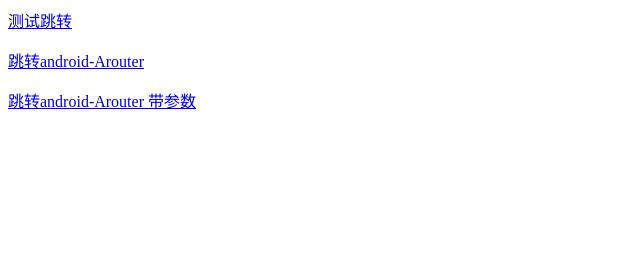
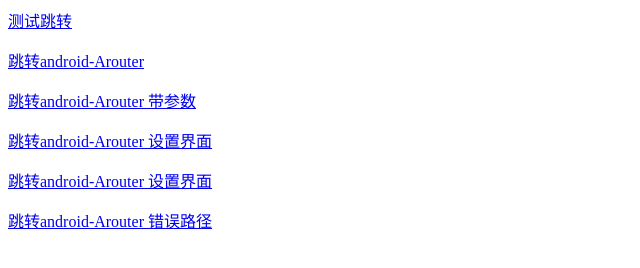
Before and after one commit to Oslanka/statichtml.github.io, a plain HTML site: page index.html in a window 1280 px wide. Shown: the whole page, without its empty margins (0-640 px from the left). Drawn offline with Linux system fonts and the light colour scheme.

Commit message:
完善跳转

```diff
--- a/index.html
+++ b/index.html
@@ -1,9 +1,10 @@
 <html>
-
 <body>
-
 <p><a href="http://www.360.com/">测试跳转</a> </p>
 <p><a href="arouter://www.nativie.com/login/login">跳转android-Arouter</a></p>
 <p><a href="arouter://www.nativie.com/login/login?username=admin&password=123456">跳转android-Arouter 带参数</a></p>
+<p><a href="arouter://www.nativie.com/setting/setting">跳转android-Arouter 设置界面</a></p>
+<p><a href="arouter://www.nativie.com/web/web">跳转android-Arouter 设置界面</a></p>
+<p><a href="arouter://www.nativie.com/test/test">跳转android-Arouter 错误路径</a></p>
 </body>
 </html>
```
